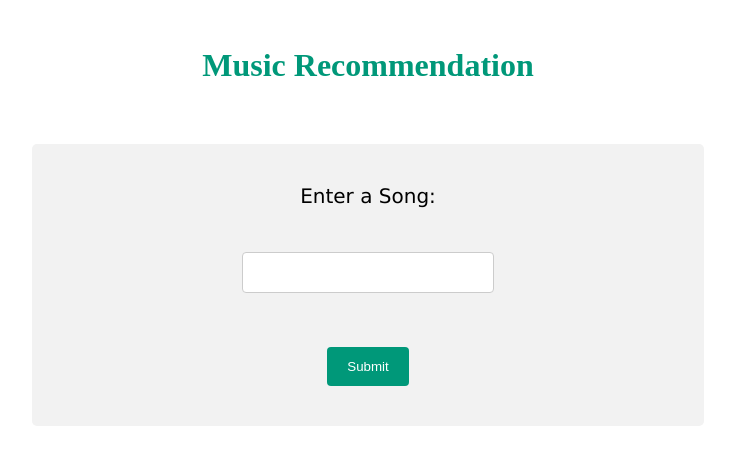
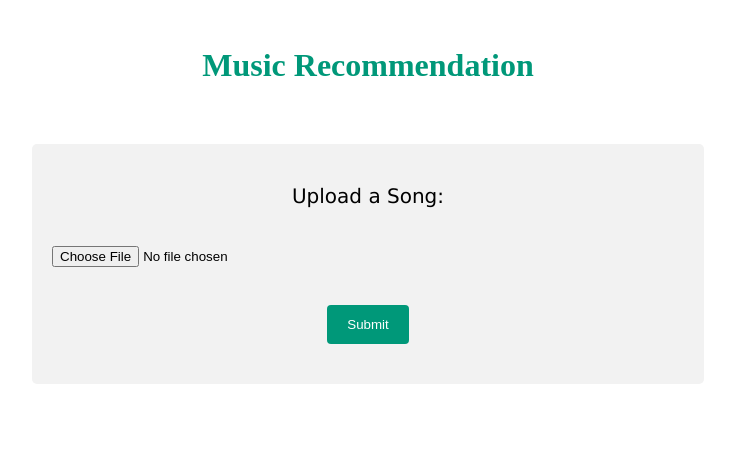
Before and after one commit to harneet-kaur-dehiya/smh_music_recommender, a Flask app: page / in a window 1280 px wide. Shown: the top 465 px of the page, without its empty margins (272-1007 px from the left). Run offline with Flask 2, Linux system fonts and the light colour scheme.

Commit message:
Update test.html

```diff
--- a/templates/test.html
+++ b/templates/test.html
@@ -12,8 +12,8 @@
         </h1><br/>
         <p>
             <div class="container center">
-            <form action="/hello" method="post" class="center">
-                <p>Enter a Song: </p><br/><input type="text" name="first_name"> <br /><br/>
+            <form action="/hello" method="post" class="center" enctype="multipart/form-data">
+                <p>Upload a Song: </p><br/><input type="file" name="first_name"> <br /><br/>
                 <p class="center"><input type="submit" name="form" value="Submit"/></p>
             </form>
         </div>
```
